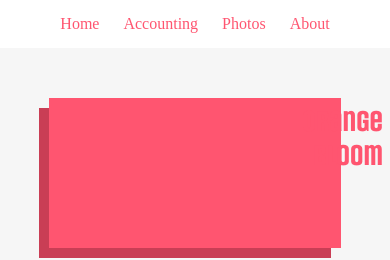
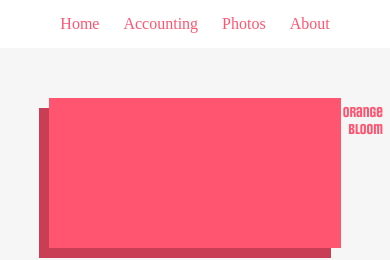
Before and after one commit to sshivahh/bloom-orange, a React (Create React App) app: page / in a window 390 px wide. Shown: the top 260 px of the page. Built offline with nearby package versions, Linux system fonts and the light colour scheme; a web font is replaced by a local one.

Commit message:
kecilin logo di mobile

```diff
--- a/src/Styles/Home.module.scss
+++ b/src/Styles/Home.module.scss
@@ -1,3 +1,7 @@
+body{
+    width: 100vw;
+}
+
 .container{
     position: relative;
 }
--- a/src/Styles/Logo.module.scss
+++ b/src/Styles/Logo.module.scss
@@ -26,3 +26,11 @@ h1{
         margin: 0px;
     }
 }
+
+@media screen and (max-width: 500px){
+    .logo{
+        h1{
+            font-size: 0.75rem;
+        }
+    }
+}
```
